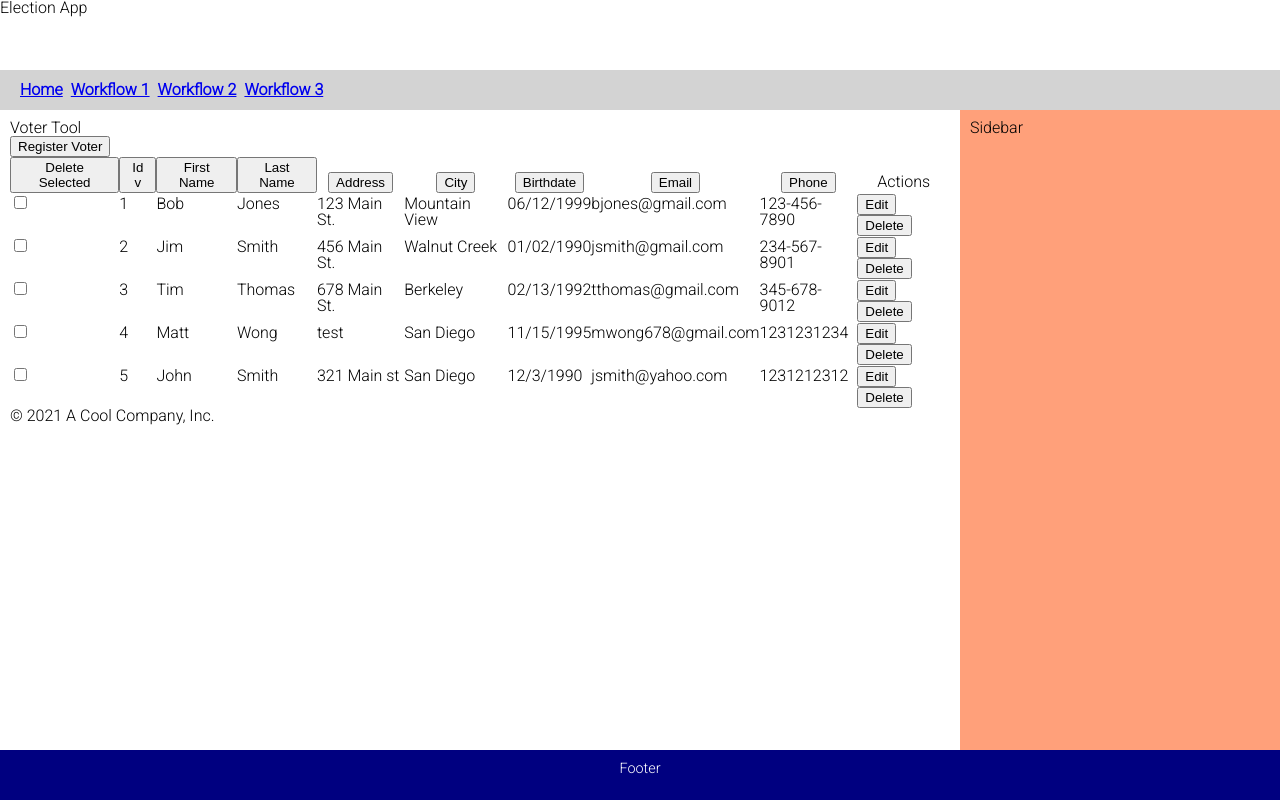
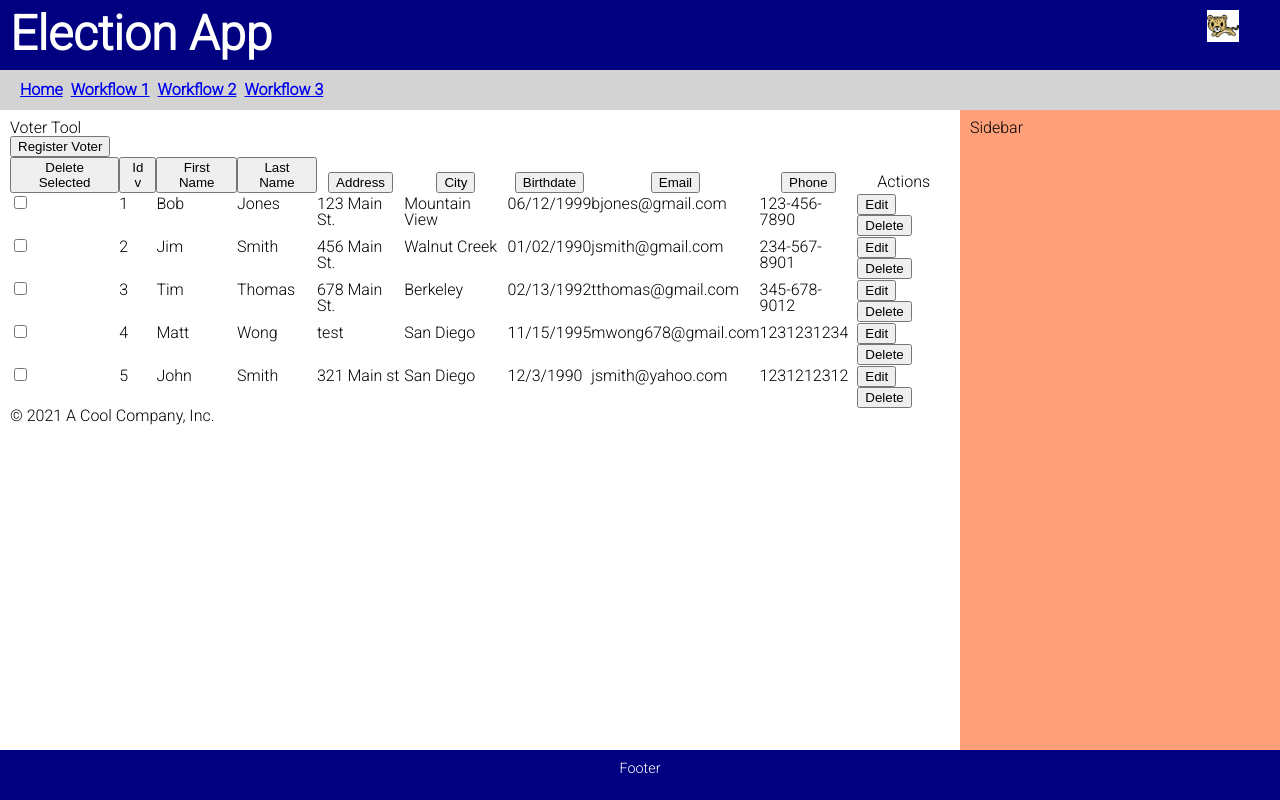
Before and after one commit to someOne404/election-app, a React (Create React App) app in the folder election/: page /workflow1 in a window 1280 px wide. Built offline with nearby package versions, Linux system fonts and the light colour scheme; data requests are answered from the project's data file.

Commit message:
added logo and css changes

```diff
--- a/election/src/App.css
+++ b/election/src/App.css
@@ -21,12 +21,14 @@
   grid-area: page-header;
   background-color: navy;
   padding: 10px;
+  display: flex;
 }
 
 #page-header > h1 {
   color: white;
   font-size: 3rem;
   font-weight: bold;
+  width: 95%;
 }
 
 #menubar {
@@ -77,3 +79,9 @@
   font-size: 0.9rem;
   padding-top: 12px;
 }
+
+#logo {
+  width: 32px;
+  height: 32px;
+  float: right;
+}
--- a/election/src/App.js
+++ b/election/src/App.js
@@ -8,12 +8,15 @@ import { voterToolStore } from "./stores/voterToolStore";
 import { HelloWorldTool } from "./components/HelloWorldTool";
 import { VoterTool } from "./components/VoterTool";
 
+import logo from './images/intuit-jaguar.png';
+
 
 export function App() {
   return (
     <div className="container">
-      <header className="page-header">
+      <header id="page-header">
         <h1>Election App</h1>
+        <div><img id="logo" src={logo}></img></div>
       </header>
       <nav id="menubar">
         <ul>
--- a/election/src/actions/voterToolActions.js
+++ b/election/src/actions/voterToolActions.js
@@ -112,8 +112,6 @@ export const refreshVoters = () => {
 
 export const removeSelectedVoters = (voterIds) => {
 
-    console.log('voterIds = '+voterIds);
-
     return dispatch => {
         dispatch(createRemoveSelectedVotersRequestAction(voterIds));
         voterIds.map((id) => {
```
Also changed, not shown: election/src/images/intuit-jaguar.png (added).
